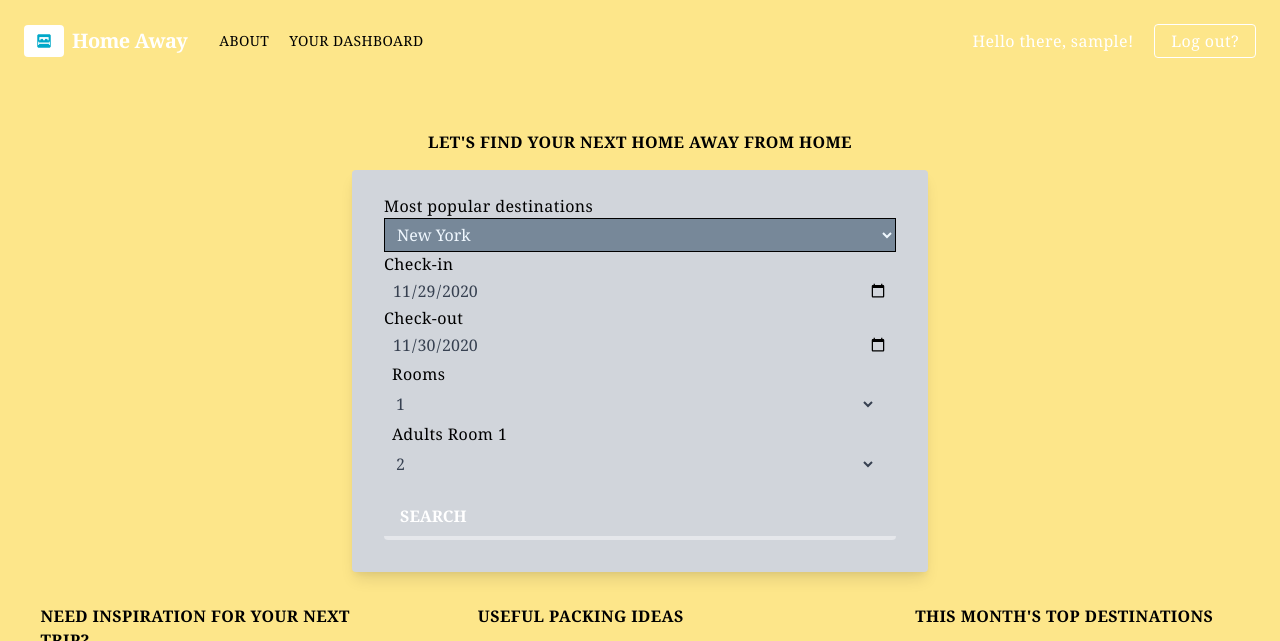
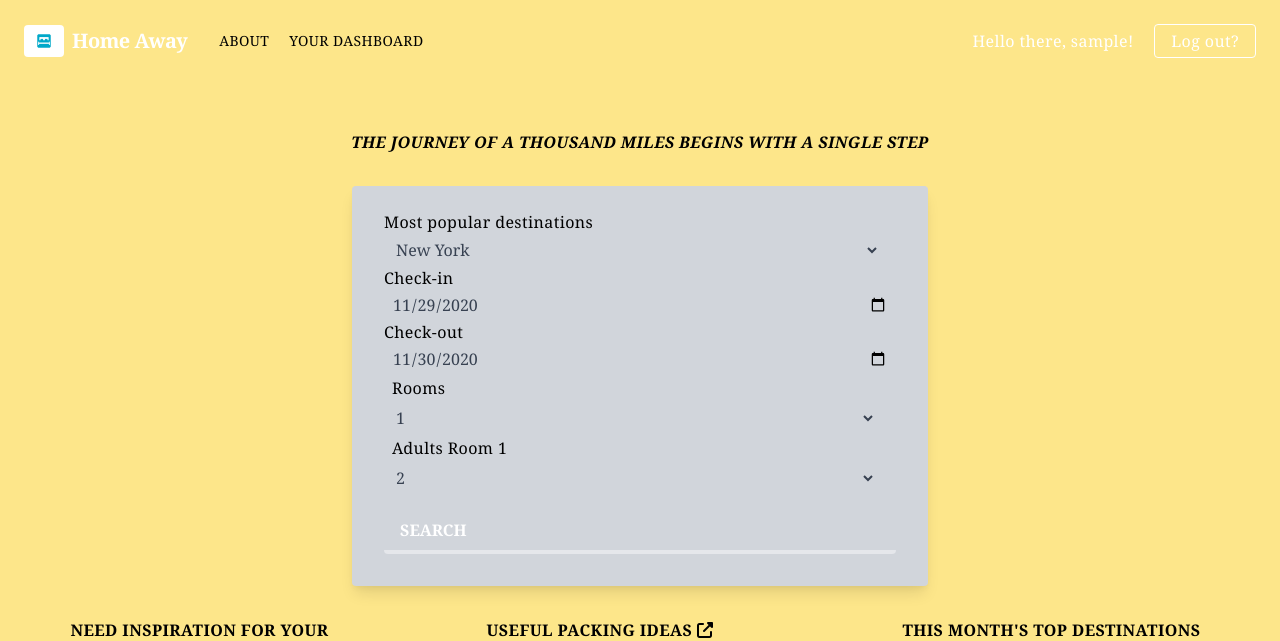
Before and after one commit to tokich6/vacation_app, a Flask app: page / in a window 1280 px wide. Shown: the top 641 px of the page. Run offline with Flask 2, Linux system fonts and the light colour scheme; the visitor is signed in with stand-in values (Sample User, id 1); some libraries are stand-ins or nearby versions.

Commit message:
fix js console error, add external links to home page and minor style improvements

```diff
--- a/static/script.js
+++ b/static/script.js
@@ -45,13 +45,12 @@
 }
 
 //dynamic room options
+if (window.location.pathname == '/') {
   rooms.onchange = function () {
     roomsValue = rooms.value;
-  // console.log(roomsValue);
     let roomCollection = roomsWidget.children;
 
     for (let i = 0; i < roomCollection.length; i++) {
-    // console.log(roomCollection[i]);
       if (i + 1 <= roomsValue) {
         roomCollection[i].classList.remove('hidden');
         roomCollection[i].classList.add('selected');
@@ -61,3 +60,4 @@
         }
       }
   }
+}
--- a/templates/footer.html
+++ b/templates/footer.html
@@ -80,7 +80,7 @@
       style="border-top: 1px solid white"
     >
       <h1 class="text-white"> <a href="https://cs50.harvard.edu/x/"
-        target="_blank">CS50 Final Project <i class="fas fa-external-link-alt"></i> </a>
+        target="_blank">CS50x Final Project <i class="fas fa-external-link-alt"></i> </a>
           @2020 Home Away </h1>
     </div>
 
--- a/templates/hotel_details.html
+++ b/templates/hotel_details.html
@@ -63,7 +63,7 @@
   <!-- END IMAGE CAROUSEL -->
 
   <div class="mt-10 relative">
-    <ul class="md:grid md:grid-cols-2 md:gap-x-8 md:gap-y-10">
+    <ul class="sm:grid sm:grid-cols-2 md:grid-cols-3 md:gap-x-8 md:gap-y-10">
       <li>
         <div class="flex mb-4">
           {% if amenities %}
--- a/templates/index.html
+++ b/templates/index.html
@@ -3,14 +3,16 @@
 
 {% block main %}
 
+<section class="max-w-screen-xl mx-auto px-4 sm:px-6 lg:px-8">
+
+
 <!-- flash messages start -->
 {% include 'messages.html' %}
 <!-- flash messages end -->
 
-
-<div class="flex items-center justify-center">
-  <h1 class="py-4 text-teal-500 uppercase font-semibold">
-    Let's find your next home away from home
+  <div class="flex items-center justify-center mb-4">
+    <h1 class="py-4 text-teal-500 uppercase font-semibold italic">
+      The journey of a thousand miles begins with a single step
     </h1>
   </div>
   <form
@@ -19,10 +21,10 @@
     class="w-full max-w-xl py-4 mx-auto bg-gray-300 shadow-lg rounded px-8 pt-6 pb-8 mb-4"
   >
     <!-- <section class= "border-b border-teal-500 py-2"> -->
-  <div class="destination-search">
+    <div class="destination-search mr-4">
       <label class="inline-block" for="destination">Most popular destinations</label>
       <select
-    class="bg-transparent border-none w-full text-gray-700 mr-3 py-1 px-2 leading-tight focus:outline-none cursor-pointer inputs-custom"
+      class="bg-transparent border-none w-full text-gray-700 mr-3 py-1 px-2 leading-tight focus:outline-none cursor-pointer"
       name="destination"
       id="destination"
     >
@@ -31,7 +33,9 @@
       <option value="London">London</option>
       <option value="Miami">Miami</option>
       <option value="Los Angeles">Los Angeles</option>
+      <option value="Rome">Rome</option>
     </select>
+
     </div>
     <div class="check-in-field">
       <label class="inline-block" for="check-in">Check-in</label>
@@ -173,7 +177,10 @@
 
     <div class="relative mx-auto w-4/5">
       <h3 class="py-4 text-teal-500 uppercase font-semibold">
-      Need inspiration for your next trip?
+        <a href="https://www.lonelyplanet.com/places" target="_blank"> Need inspiration for your next trip?
+          <i class="fas fa-external-link-alt"></i>
+        </a>
+
       </h3>
       <div class="index-image-container">
         <img
@@ -185,8 +192,9 @@
     </div>
 
     <div class="relative mx-auto w-4/5">
-    <h3 class="py-4 text-grey-500 uppercase font-semibold">
-      Useful packing ideas
+      <h3 class="py-4 text-teal-500 uppercase font-semibold">
+        <a href="https://www.travelers-checklist.com/" target="_blank">Useful packing ideas</a>
+        <i class="fas fa-external-link-alt"></i>
       </h3>
       <div class="index-image-container">
         <img
@@ -198,8 +206,9 @@
     </div>
 
     <div class="relative mx-auto w-4/5">
-    <h3 class="py-4 text-grey-500 uppercase font-semibold">
-      This month's top destinations
+      <h3 class="py-4 text-teal-500 uppercase font-semibold">
+        <a href="https://www.globotreks.com/tips/best-places-visit-each-month-year" target="_blank">This month's top destinations</a>
+        <i class="fas fa-external-link-alt"></i>
       </h3>
       <div class="index-image-container">
         <img
@@ -212,4 +221,8 @@
 
   </article>
 
+</section>
+
+
+
 {% endblock %}
--- a/templates/your_bookings.html
+++ b/templates/your_bookings.html
@@ -19,6 +19,7 @@
       <p class="mr-1">
         Check in:
         <span class="text-teal-500 font-bold"> {{ booking.check_in }} </span>
+         <br>
         Check out:
         <span class="text-teal-500 font-bold"> {{ booking.check_out }} </span>
       </p>
```
Also changed, not shown: templates/about.html (+4 -4 lines). Lines whose indentation alone changed are shown as unchanged.
